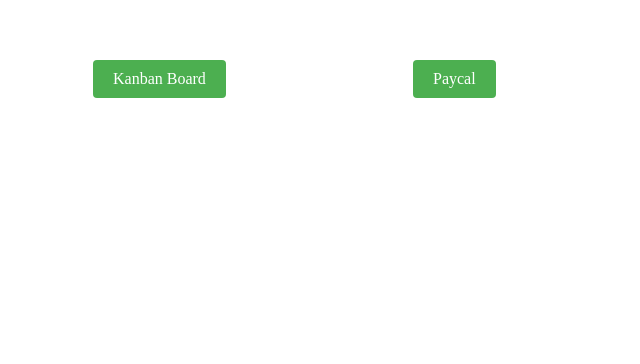
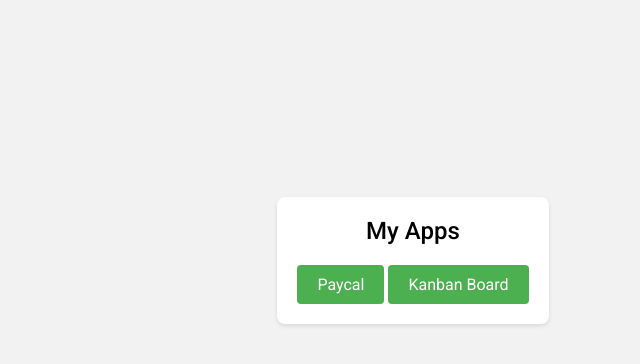
Before and after one commit to peymaanabedin/peymaanabedin.github.io, a plain HTML site: page index.html in a window 1280 px wide. Shown: the part 140-504 px from the top of the page, without its empty margins (227-867 px from the left). Drawn offline with Linux system fonts and the light colour scheme.

Commit message:
Update index.html

```diff
--- a/index.html
+++ b/index.html
@@ -2,54 +2,41 @@
 <html lang="en">
   <head>
     <meta charset="UTF-8" />
-    <meta http-equiv="X-UA-Compatible" content="IE=edge" />
     <meta name="viewport" content="width=device-width, initial-scale=1.0" />
-    <title>my apps</title>
-  </head>
-  <body>
-    <div class="container">
-      <div class="paycal">
-        <a href="https://peymaanabedin.github.io/paycal" class="button"
-          >Paycal</a
-        >
-      </div>
-      <div class="kanban">
-        <a href="https://peymaanabedin.github.io/kanban/" class="button"
-          >Kanban Board</a
-        >
-      </div>
-    </div>
-  </body>
-</html>
+    <title>My Apps</title>
+    <link
+      rel="stylesheet"
+      href="https://fonts.googleapis.com/css?family=Roboto:300,400,500,700&display=swap"
+    />
     <style>
-  .container {
-    display: grid;
-    grid-template-columns: 1fr 1fr 1fr 1fr;
-    grid-template-rows: 1fr 1fr 1fr 1fr;
-    gap: 0px 0px;
-    grid-auto-flow: row;
-    grid-template-areas:
-      ". . . ."
-      ". kanban paycal ."
-      ". . . ."
-      ". . . .";
+      body {
+        background-color: #f2f2f2;
+        font-family: "Roboto", sans-serif;
+        margin: 0;
+        padding: 0;
       }
 
-  .paycal {
-    grid-area: paycal;
+      .container {
+        display: flex;
+        justify-content: center;
+        align-items: center;
+        height: 100vh;
       }
 
-  .kanban {
-    grid-area: kanban;
+      .card {
+        background-color: #fff;
+        box-shadow: 0 2px 4px rgba(0, 0, 0, 0.1);
+        border-radius: 8px;
+        padding: 20px;
+        text-align: center;
       }
-
-  html,
-  body,
-  .container {
-    height: 100%;
-    margin: 0;
+      .card h1 {
+        font-size: 24px;
+        font-weight: 500;
+        margin-top: 0;
+        margin-bottom: 20px;
       }
-  .button {
+      .card a {
         display: inline-block;
         padding: 10px 20px;
         text-decoration: none;
@@ -59,9 +46,21 @@
         border: none;
         cursor: pointer;
         font-size: 16px;
+        transition: background-color 0.3s;
       }
 
-  .button:hover {
+      .card a:hover {
         background-color: #45a049;
       }
     </style>
+  </head>
+  <body>
+    <div class="container">
+      <div class="card">
+        <h1>My Apps</h1>
+        <a href="https://peymaanabedin.github.io/paycal">Paycal</a>
+        <a href="https://peymaanabedin.github.io/kanban/">Kanban Board</a>
+      </div>
+    </div>
+  </body>
+</html>
```
Lines whose indentation alone changed are shown as unchanged.
